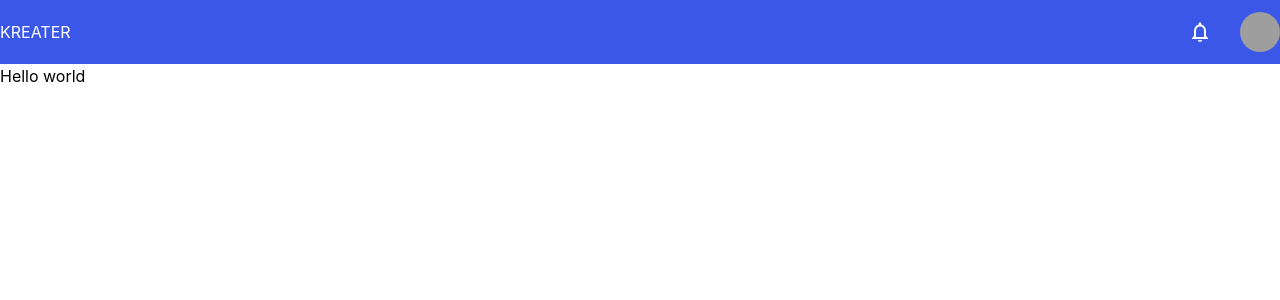
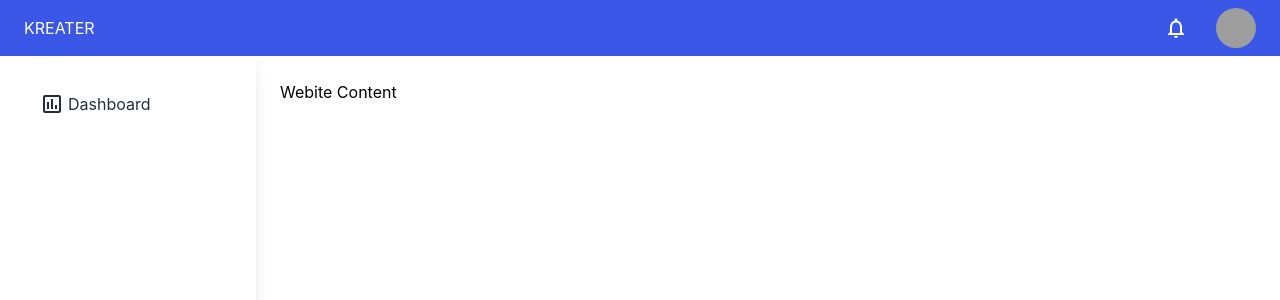
Before and after one commit to maxisusi/nvs, a Next.js app in the folder client/: page / in a window 1280 px wide. Shown: the top 300 px of the page. Built offline with nearby package versions, Linux system fonts and the light colour scheme; grey boxes are pictures that could not be loaded.

Commit message:
Menu list component created

```diff
--- a/client/components/header/Header.tsx
+++ b/client/components/header/Header.tsx
@@ -6,8 +6,8 @@ type Props = {};
 
 const Header = (props: Props) => {
   return (
-    <div className='bg-skin-fill h-16 w-screen flex items-center justify-around'>
-      <div className='flex justify-between w-full max-w-screen-2xl items-center'>
+    <div className='bg-skin-fill h-14 w-screen flex items-center p-6'>
+      <div className='flex justify-between w-full  items-center'>
         <h1 className='text-skin-white'>KREATER</h1>
         <div className='flex gap-5 items-center'>
           <IconButton sx={{ color: 'white' }}>
--- /dev/null
+++ b/client/components/menu/MenuBar.tsx
@@ -0,0 +1,12 @@
+import React from 'react';
+import MenuList from './menu-list/MenuList';
+
+const MenuBar = () => {
+  return (
+    <div className='w-64 pt-6 h-screen drop-shadow-xl bg-white'>
+      <MenuList />
+    </div>
+  );
+};
+
+export default MenuBar;
--- /dev/null
+++ b/client/components/menu/menu-list/MenuList.tsx
@@ -0,0 +1,18 @@
+import React from 'react';
+import AssessmentOutlinedIcon from '@mui/icons-material/AssessmentOutlined';
+
+type Props = {};
+
+const MenuList = (props: Props) => {
+  return (
+    <div className='group cursor-pointer'>
+      <div className='flex gap-1 h-12 items-center group-hover:bg-skin-hover'>
+        <div className='h-full w-1 group-hover:bg-skin-fill '></div>
+        <AssessmentOutlinedIcon className='ml-8 text-skin-sc group-hover:text-skin-fill' />
+        <div className='text-skin-sc group-hover:text-skin-fill'>Dashboard</div>
+      </div>
+    </div>
+  );
+};
+
+export default MenuList;
--- a/client/pages/_app.tsx
+++ b/client/pages/_app.tsx
@@ -1,5 +1,5 @@
 import type { AppProps } from 'next/app';
-import '../styles/globals.scss';
+import '../styles/globals.css';
 import Layout from '../widgets/layout/Layout';
 
 function MyApp({ Component, pageProps }: AppProps) {
--- a/client/pages/index.tsx
+++ b/client/pages/index.tsx
@@ -3,7 +3,7 @@ import type { NextPage } from 'next';
 const Home: NextPage = () => {
   return (
     <>
-      <h1>Hello world</h1>
+      <h1>Webite Content</h1>
     </>
   );
 };
--- a/client/styles/globals.scss
+++ b/client/styles/globals.css
@@ -5,10 +5,14 @@
 @layer base {
   :root {
     --color-text-base: #232d42;
+    --color-text-base-sc: #232d42;
     --color-text-white: #ffff;
+    --color-text-fill: #3a57e8;
     --color-text-gray: #8a92a6;
     --color-lightGray-fill: #adb5bd;
+    --color-white-fill: #adb5bd;
     --color-fill: #3a57e8;
+    --color-menu-over: #e0edff;
   }
 }
 
--- a/client/tailwind.config.js
+++ b/client/tailwind.config.js
@@ -3,6 +3,7 @@ module.exports = {
     './pages/**/*.{js,ts,jsx,tsx}',
     './components/**/*.{js,ts,jsx,tsx}',
   ],
+
   theme: {
     extend: {
       textColor: {
@@ -10,12 +11,16 @@ module.exports = {
           base: 'var(--color-text-base)',
           white: 'var(--color-text-white)',
           gray: 'var(--color-text-gray)',
+          sc: 'var(--color-text-base-sc)',
+          fill: 'var(--color-text-fill)',
         },
       },
       backgroundColor: {
         skin: {
           fill: 'var(--color-fill)',
           light: 'var(--color-lightGray-fill)',
+          white: 'var(--color-white-fil)',
+          hover: 'var(--color-menu-over)',
         },
       },
     },
--- a/client/widgets/layout/Layout.tsx
+++ b/client/widgets/layout/Layout.tsx
@@ -1,5 +1,6 @@
 import React from 'react';
 import Header from '../../components/header/Header';
+import MenuBar from '../../components/menu/MenuBar';
 
 type Props = {
   children: React.ReactNode;
@@ -9,7 +10,10 @@ const Layout = (props: Props) => {
   return (
     <>
       <Header />
-      {props.children}
+      <div className='flex w-screen h-screen'>
+        <MenuBar />
+        <div className='p-6'>{props.children}</div>
+      </div>
     </>
   );
 };
```
